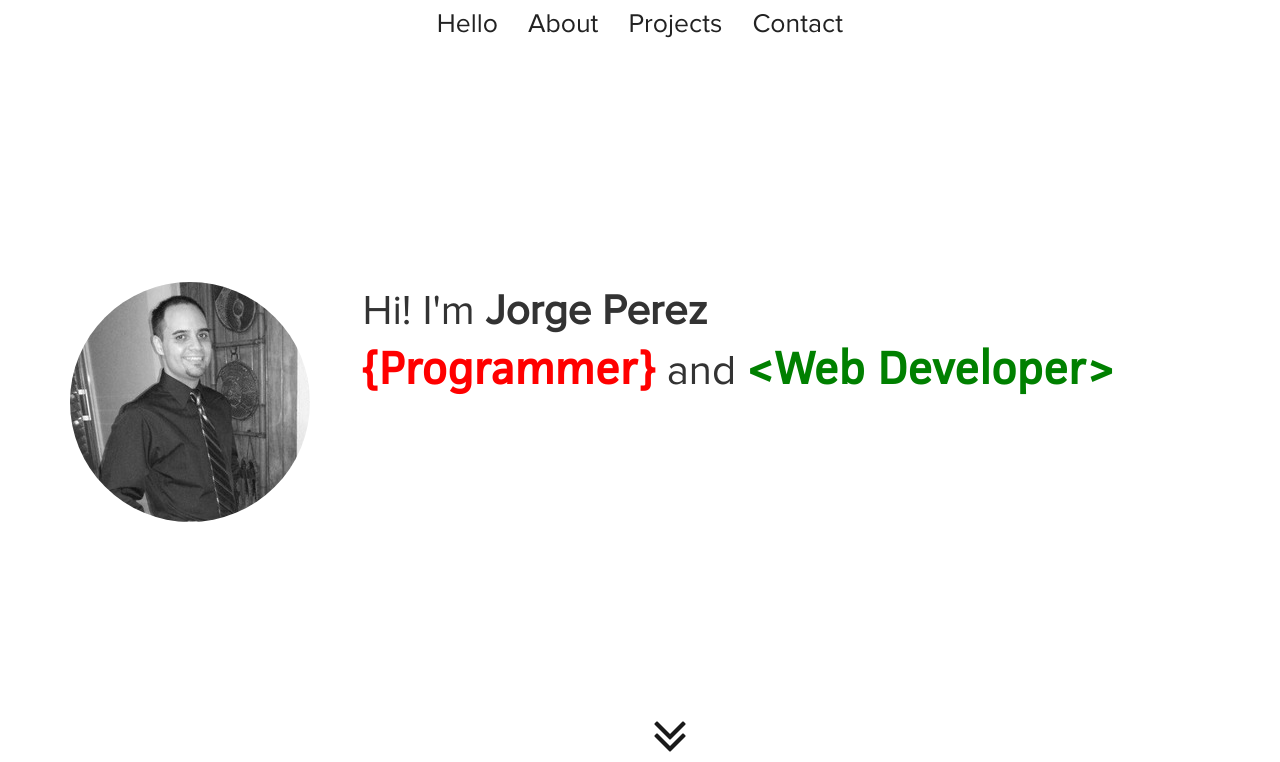
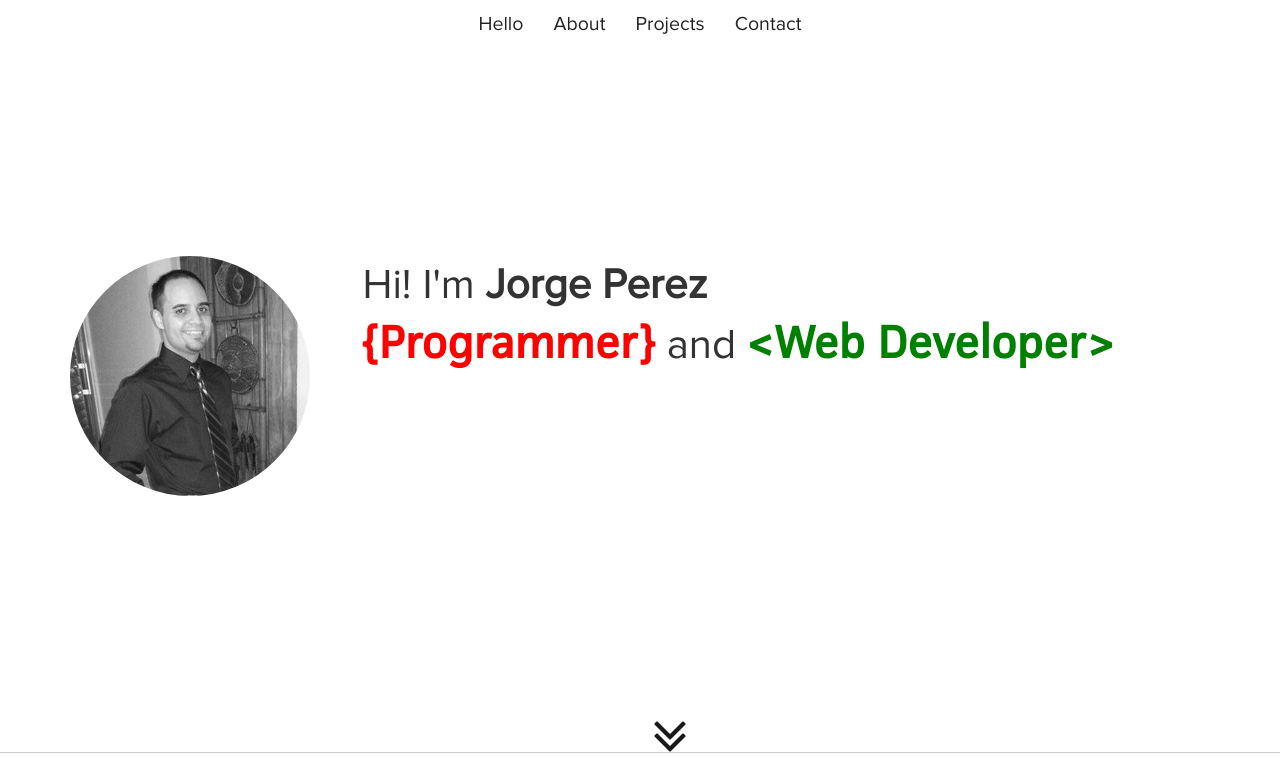
Before and after one commit to jorgeluis11/profile, a Django app: page / in a window 1280 px wide. Shown: the top 762 px of the page. Run offline with Django 3.2, Linux system fonts and the light colour scheme; data comes from the database, SQL or seed files in the repository; parts of the project's set-up code (start-up, migrations or seed data) failed here and were passed over; some libraries are stand-ins or nearby versions.

Commit message:
fix section 1

```diff
--- a/static/css/style.css
+++ b/static/css/style.css
@@ -594,7 +594,7 @@ ul.social li:hover a p {
 
 /*Media Query for less than 720px*/
 
-@media (max-width: 1280px) {
+@media (max-width: 1024px) {
 
  	#section-1
  	{
@@ -625,7 +625,7 @@ ul.social li:hover a p {
   	font-size: 1.9em;
   }
  }
-@media (max-width: 1200px) {
+@media (max-width: 1024px) {
 
 
 
@@ -637,7 +637,7 @@ ul.social li:hover a p {
 
 }
 
-@media (max-width: 1024px)
+@media (max-width: 1000px)
 {
 	.navbar-nav
 	{
--- a/templates/sections/section1.html
+++ b/templates/sections/section1.html
@@ -1,11 +1,10 @@
 <div id="section-1">
 	<div class="container">
 	<div class="row" >
-		<div class="col-lg-2">
+		<div class="col-md-2">
 			<img id="profile-pic" class="img-circle" src="{{STATIC_URL}}img/cutmypic2.png">
 		</div>
-					</span>
-		<div class="col-lg-9 col-lg-offset-1">
+		<div class="col-md-9 col-md-offset-1">
 			<div id="welcome">
 				<div>
 					Hi!
```
